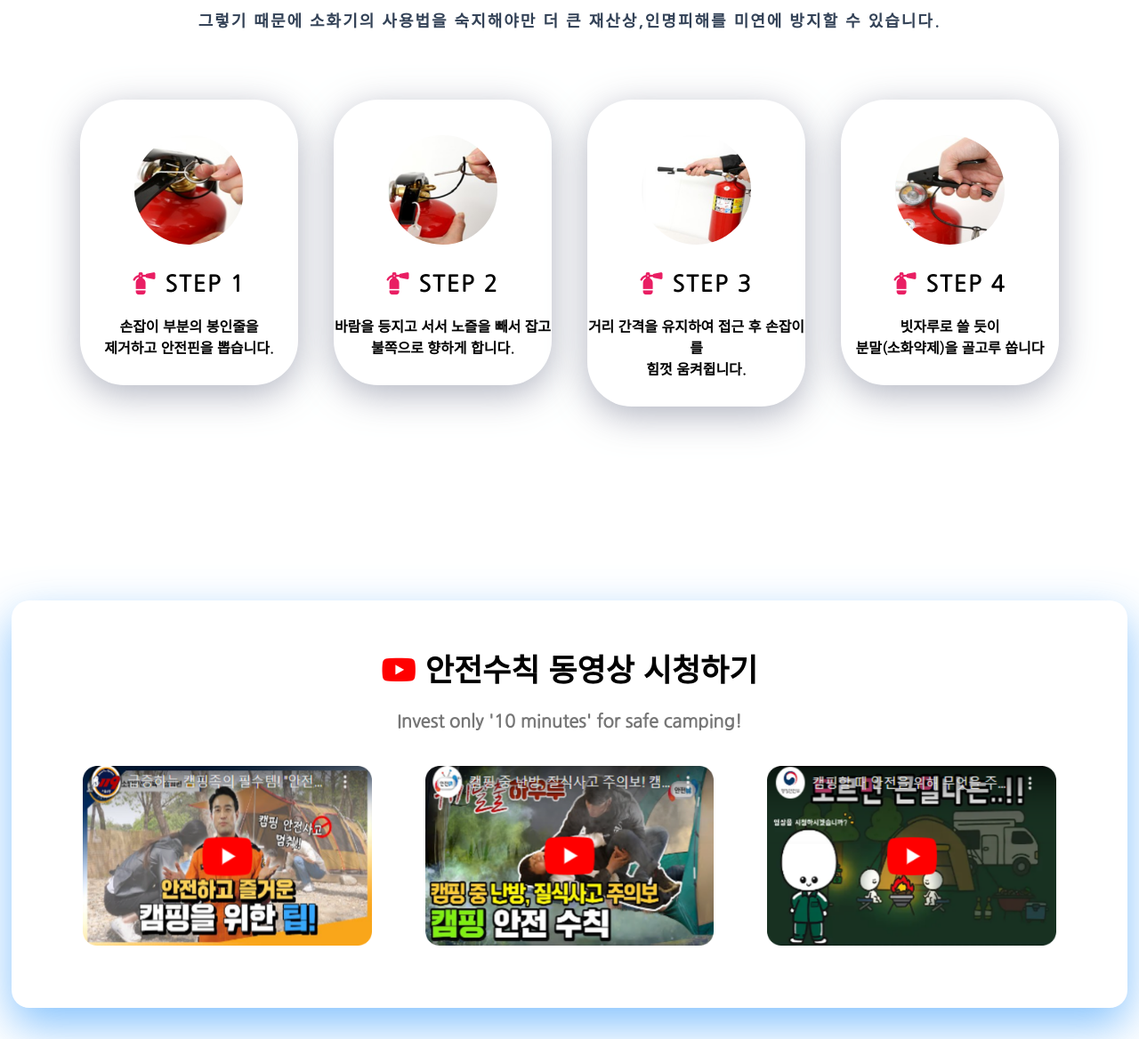
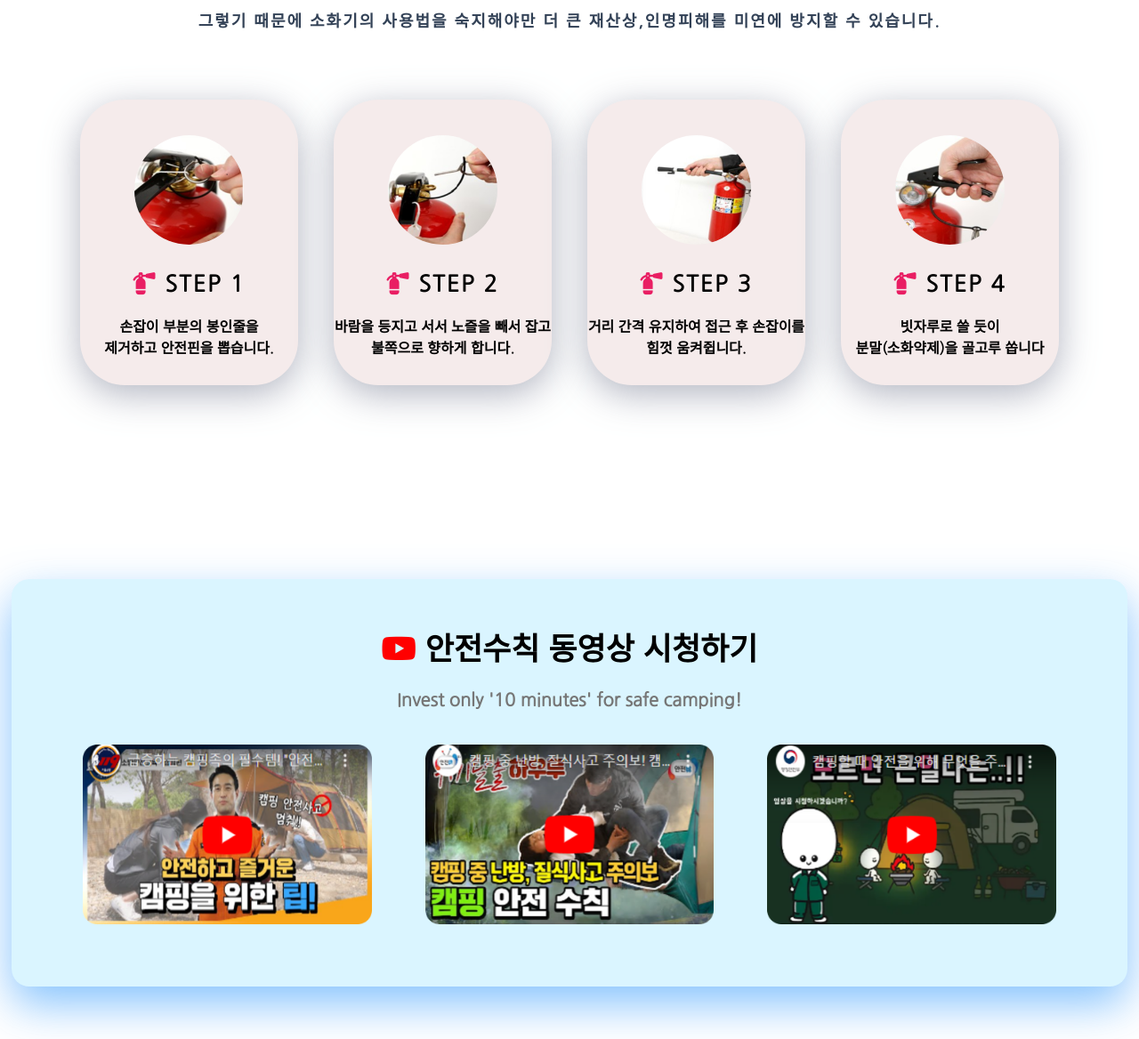
Before and after one commit to ProjectGroup01/lecamp, a plain HTML site: page safety/index.html in a window 1280 px wide. Shown: the part 1528-2696 px from the top of the page at 89% size. Drawn offline with Linux system fonts and the light colour scheme; a web font is replaced by a local one.

Commit message:
Add files via upload

```diff
--- a/safety/css/index.scss
+++ b/safety/css/index.scss
@@ -65,7 +65,7 @@ section { font-family: 'Nanum Gothic', sans-serif;}
 
     &:hover{flex: 1.5;
         cursor: pointer;
-        background: rgba(0,0,0,0.1);
+        background: rgba(0,0,0,0.9);
      .safe{
         ul{ display:block; animation: fadeIn 2s; }
         img{ display:block; animation: fadeIn 2s; animation: zoomIn 2s alternate;}
@@ -187,7 +187,7 @@ section { font-family: 'Nanum Gothic', sans-serif;}
             @media #{$phone}{ flex:1 1 40%; margin: 5px 5px; animation: none;}
 
             .box{
-                height: auto; padding: 20px 0; background: #fff;
+                height: auto; padding: 20px 0; background: #F5EBEB;
                 border-radius: 50px; box-shadow: 0 10px 40px rgba(159, 162, 177, 0.8);
                 transition: all 0.5s;
                 &:hover{ background: rgb(255, 255, 255); box-shadow: 0 10px 40px #e91e63;  }
@@ -225,7 +225,7 @@ section { font-family: 'Nanum Gothic', sans-serif;}
     box-shadow: 0 20px 50px #65b3fcc9;
     &.on { opacity:1; }
     @media #{$phone}{ opacity: 1; }
-    background: #fff;
+    background: #DAF5FF;
 &:hover{
     animation: none;
 }
@@ -233,7 +233,7 @@ section { font-family: 'Nanum Gothic', sans-serif;}
     .movie{ margin: 0 auto; }
     h1{ padding: 10px 0; font-size: 35px; font-weight: bold; color: #000;
         i { color: red;}
-        @media #{$phone}{ font-size: 30px;}}
+        @media #{$phone}{ font-size: 25px;}}
     h2{ padding: 20px; color: #767676; font-size: 20px; font-weight: bold;
         @media #{$phone}{ font-size: 18px;}}
     strong{font-size: 25px;}
--- a/safety/index.html
+++ b/safety/index.html
@@ -174,7 +174,7 @@
                         <div class="box">
                             <img src="./images/fire3.png" alt="">
                             <h3><i class="fa-solid fa-fire-extinguisher"></i> STEP 3</h3>
-                            <p>거리 간격을 유지하여 접근 후 손잡이를<br>힘껏 움켜쥡니다.</p>
+                            <p>거리 간격 유지하여 접근 후 손잡이를<br>힘껏 움켜쥡니다.</p>
                         </div>
                     </li>
                     <li class="box4">
```
Also changed, not shown: safety/css/index.css, 1 other file.
